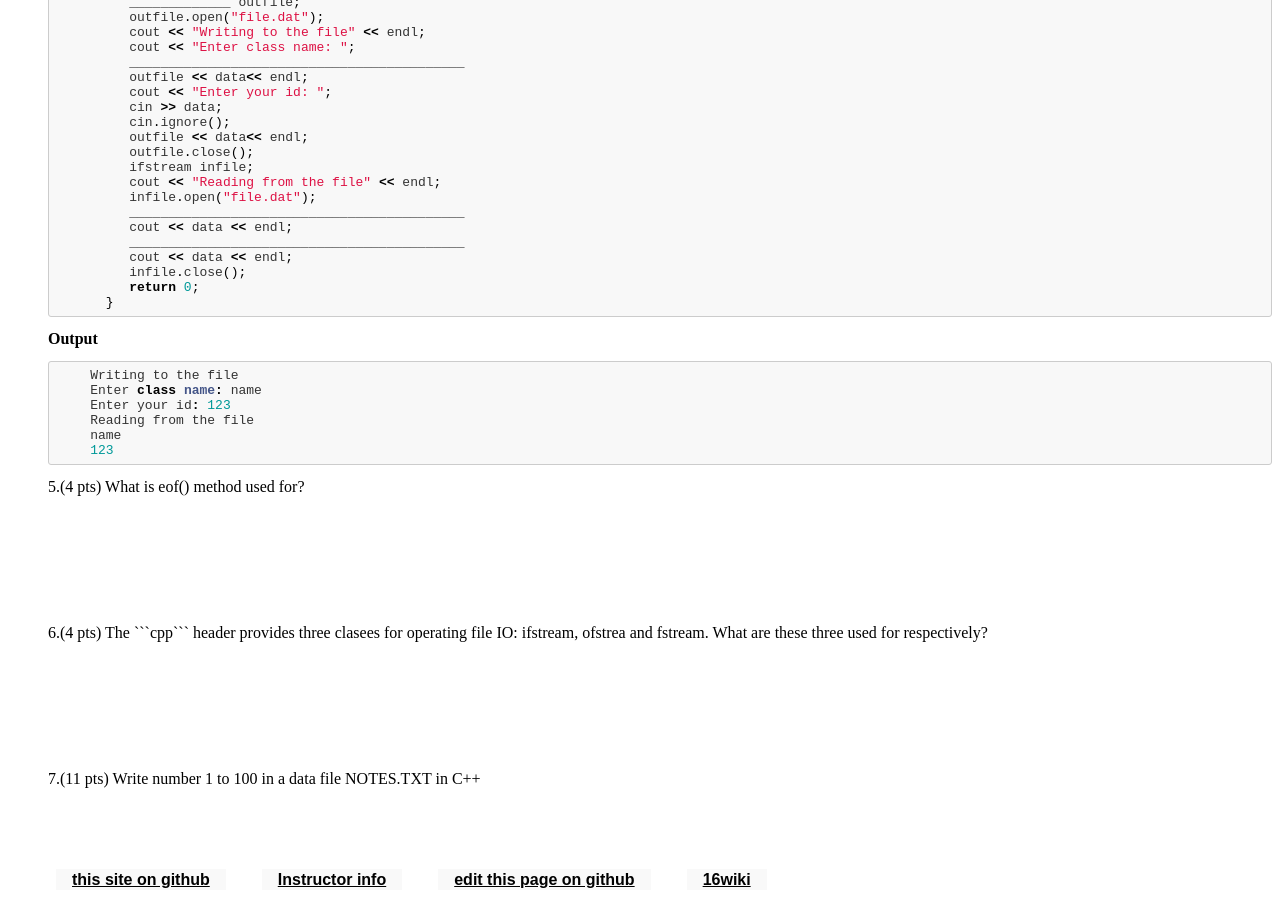
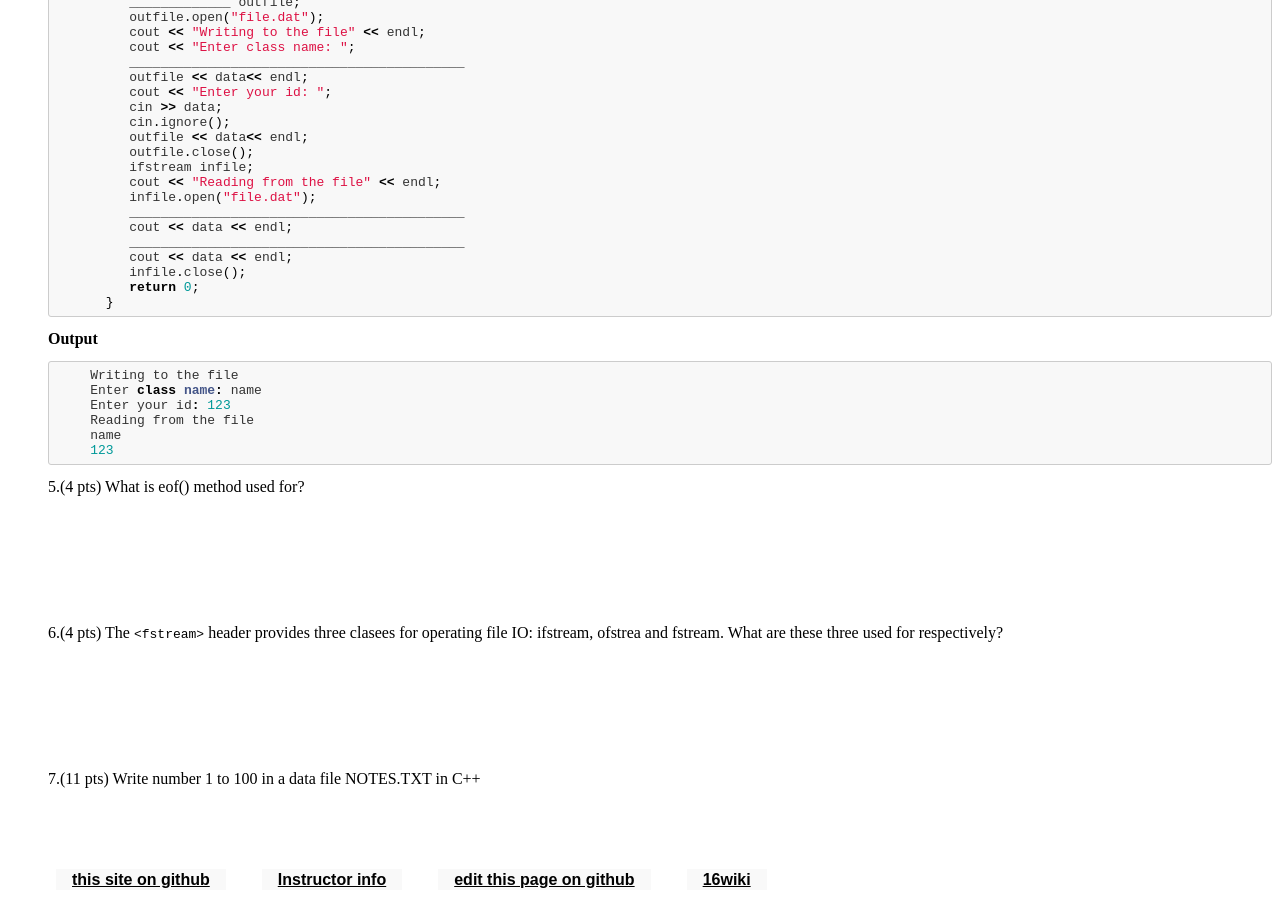
Before and after one commit to ucsb-cs16-sp17/ucsb-cs16-sp17.github.io, a Jekyll site: the page built from _hwk/h07.md, in a window 1280 px wide and 900 px high, scrolled down 1503 px. Built offline with Jekyll 4.4.1, drawn with Linux system fonts in a browser that asks for light colours.

Commit message:
Update h07.md

````diff
--- a/_hwk/h07.md
+++ b/_hwk/h07.md
@@ -108,8 +108,11 @@ FOR BEST RESULTS, PRINT THIS PAGE AS A PDF, THEN PRINT THE PDF</b>
 5.(4 pts) What is eof() method used for?
   <div style="margin-bottom:8em"></div>
 
-6.(4 pts) The ```cpp<fstream>``` header provides three clasees for operating file IO:  ifstream, ofstrea and fstream. What are these three used for respectively?
+6.(4 pts) The <tt>&lt;fstream&gt;</tt> header provides three clasees for operating file IO:  ifstream, ofstrea and fstream. What are these three used for respectively?
  <div style="margin-bottom:8em"></div>
 
 7.(11 pts) Write number 1 to 100 in a data file NOTES.TXT in C++
  <div style="margin-bottom:5em"></div>
+
+
+</ol>
````
